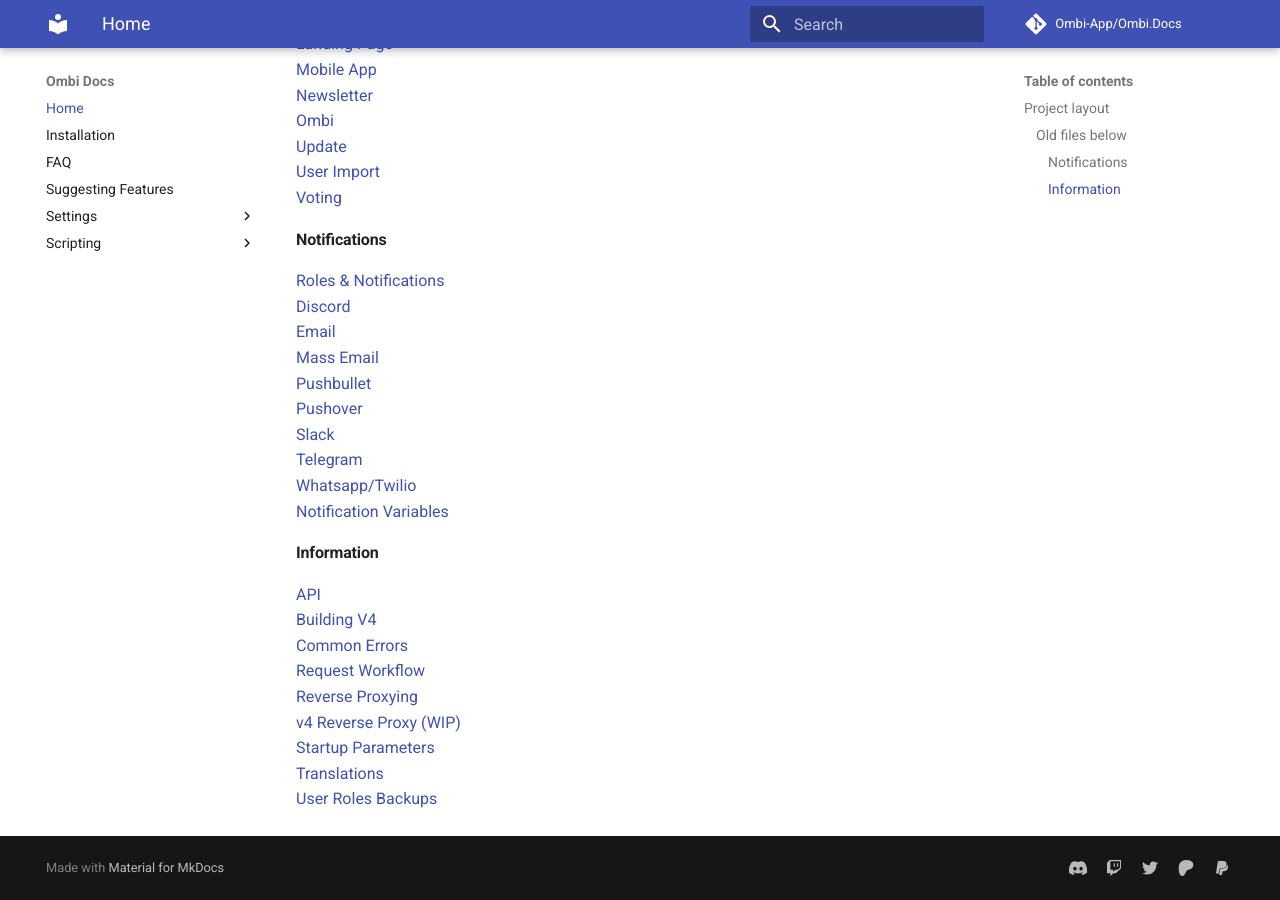
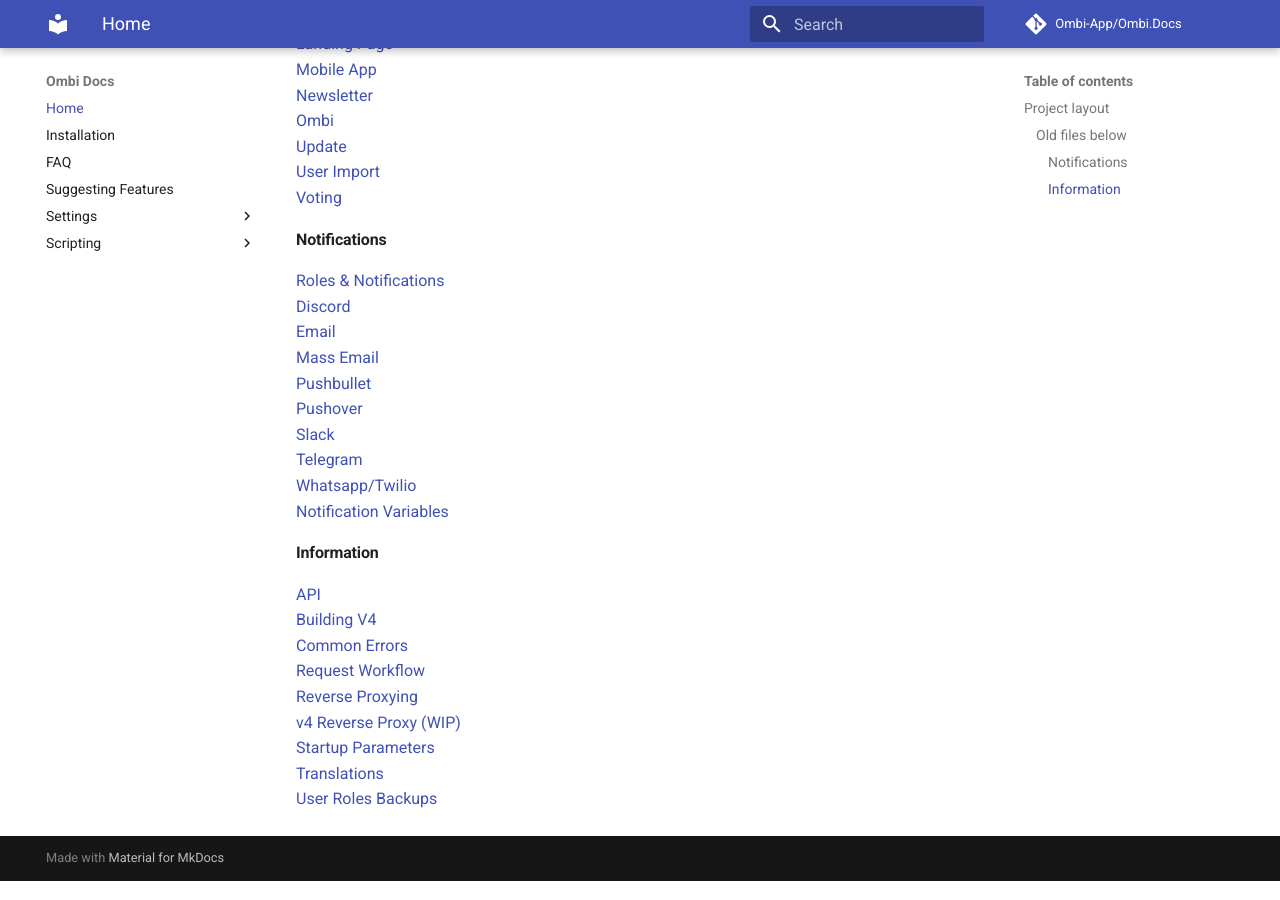
Before and after one commit to Ombi-app/Ombi.Docs, an MkDocs documentation site: the page built from docs/index.md, in a window 1280 px wide and 900 px high, scrolled down 941 px. Built offline with MkDocs 1.6.1 and Material for MkDocs 9.7.7, drawn with Linux system fonts in a browser that asks for light colours; comment, search, counter and statistics services are not loaded; old or Windows-style settings are respelled for this version of MkDocs.

```diff
--- a/mkdocs.yml
+++ b/mkdocs.yml
@@ -20,18 +20,18 @@ theme:
 #    primary: tbd
 #    accent: e37200 #Ombi
 
-extra:
-  social:
-    - icon: "fontawesome/brands/discord"
-      link: "https://discord.gg/Sa7wNWb"
-    - icon: "fontawesome/brands/twitch"
-      link: "https://www.twitch.tv/tidusjar"
-    - icon: "fontawesome/brands/twitter"
-      link: "https://twitter.com/intent/follow?screen_name=tidusjar"
-    - icon: "fontawesome/brands/patreon"
-      link: "https://patreon.com/tidusjar/Ombi"
-    - icon: "fontawesome/brands/paypal"
-      link: "https://paypal.me/PlexRequestsNet"
+#extra:
+#  social:
+#    - icon: "fontawesome/brands/discord"
+#      link: "https://discord.gg/Sa7wNWb"
+#    - icon: "fontawesome/brands/twitch"
+#      link: "https://www.twitch.tv/tidusjar"
+#    - icon: "fontawesome/brands/twitter"
+#      link: "https://twitter.com/intent/follow?screen_name=tidusjar"
+#    - icon: "fontawesome/brands/patreon"
+#      link: "https://patreon.com/tidusjar/Ombi"
+#    - icon: "fontawesome/brands/paypal"
+#      link: "https://paypal.me/PlexRequestsNet"
 
 # Navigation Layout
 nav:
```
